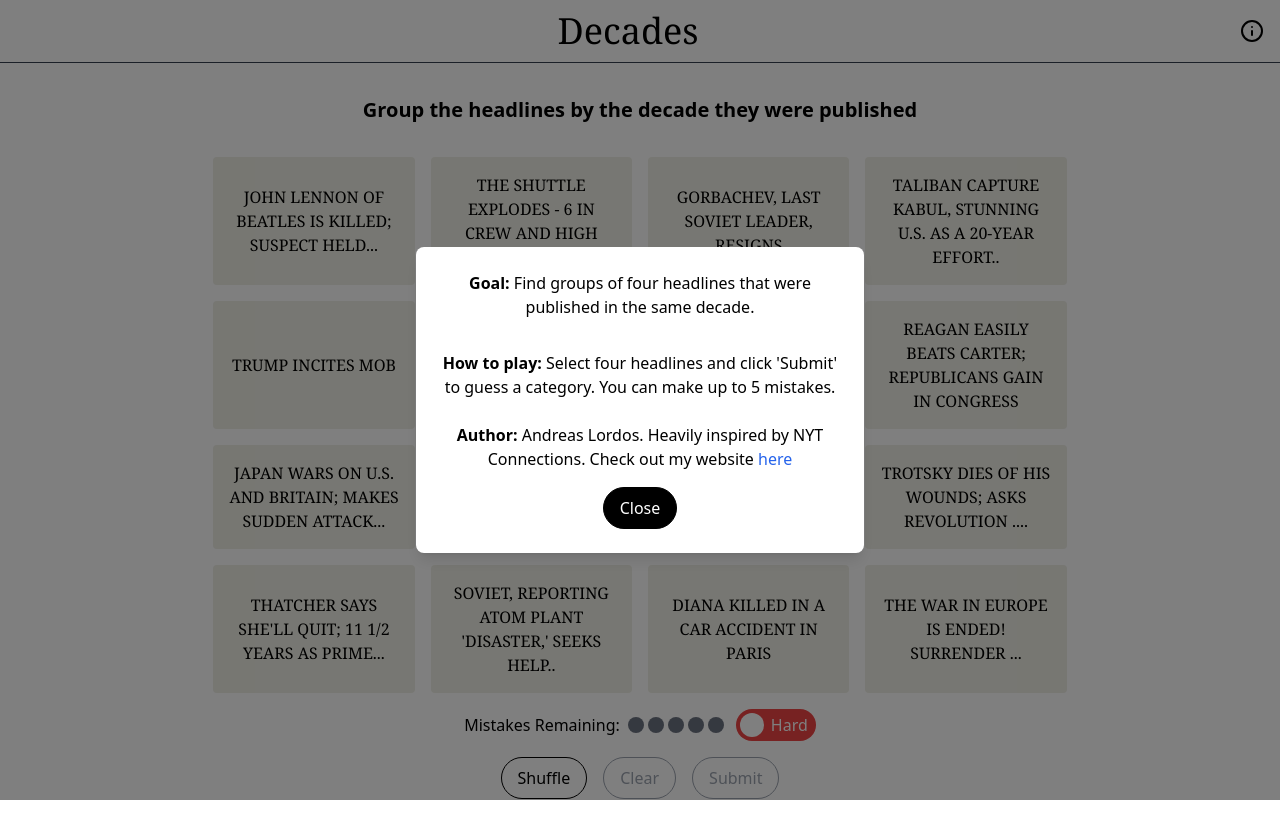
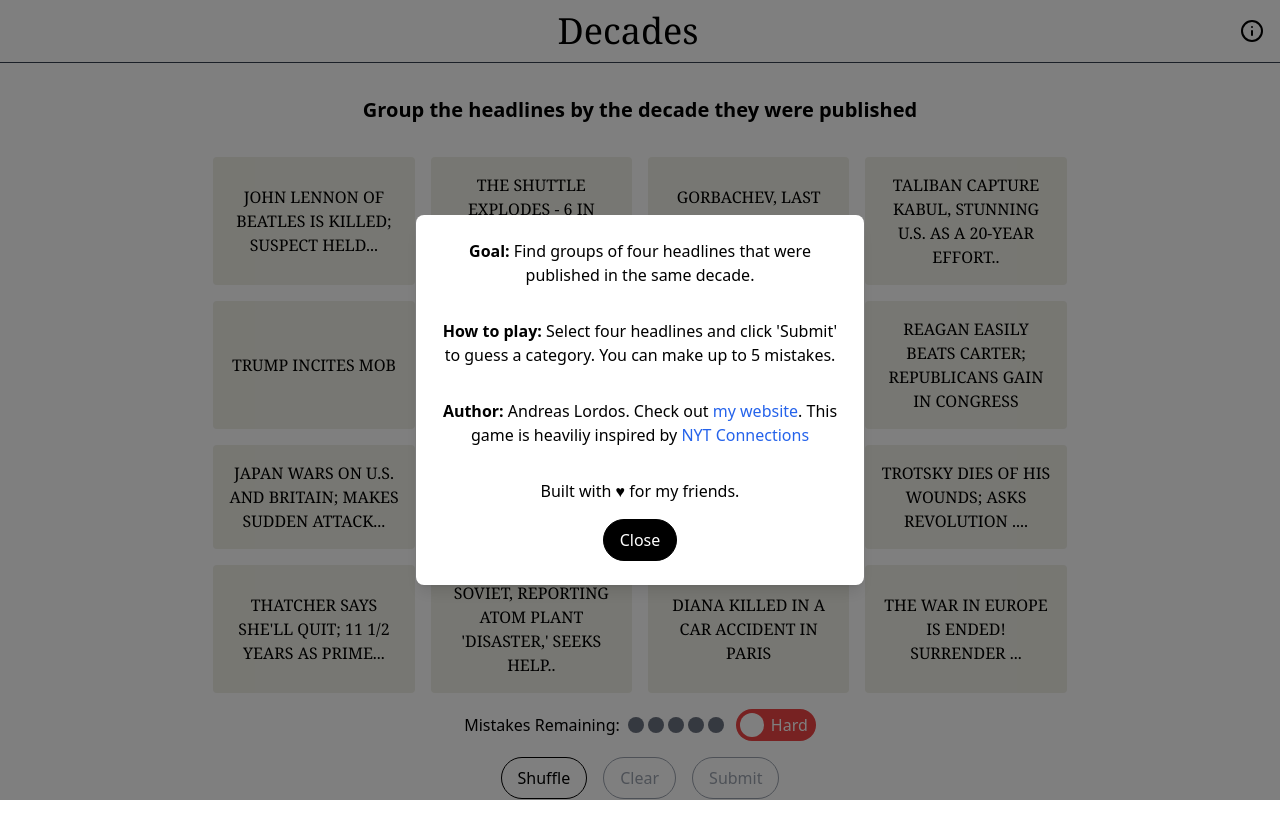
Before and after one commit to andreaslordos/decades-connections, a React (Create React App) app: page / in a window 1280 px wide. Both pictures are taken after a click on the button 1252 px from the left and 31 px from the top of the page. Shown: the top 838 px of the page. Built offline with nearby package versions, Linux system fonts and the light colour scheme; the HTML template or start-up script is replaced by a standard one.

Commit message:
fixed info modal

```diff
--- a/src/components/InfoModal.tsx
+++ b/src/components/InfoModal.tsx
@@ -19,8 +19,8 @@ export default function InfoModal({ onClose }: InfoModalProps) {
                 <div className="mb-4 space-y-2">
                     <p><strong>Goal:</strong> Find groups of four headlines that were published in the same decade.</p><br />
                     <p><strong>How to play:</strong> Select four headlines and click 'Submit' to guess a category. You can make up to {MAX_MISTAKES} mistakes.</p><br />
-                    <strong>Author:</strong> Andreas Lordos. Heavily inspired by NYT Connections. Check out my website{' '}
-                    <a href="https://lordos.tech" target="_blank" rel="noopener noreferrer" className="text-blue-600 hover:underline">here</a>
+                    <p><strong>Author:</strong> Andreas Lordos. Check out{' '} <a href="https://lordos.tech" target="_blank" rel="noopener noreferrer" className="text-blue-600 hover:underline">my website</a>. This game is heaviliy inspired by{' '} <a href="https://www.nytimes.com/games/connections" target="_blank" rel="noopener noreferrer" className="text-blue-600 hover:underline">NYT Connections</a></p><br/>
+                    <p>Built with &hearts; for my friends.</p>
                 </div>
                 <Button
                     onClick={onClose}
--- a/src/lib/constants.ts
+++ b/src/lib/constants.ts
@@ -2,4 +2,4 @@ export const GAME_TITLE = "Decades";
 export const GAME_DESCRIPTION = "Group the headlines by decade!"
 export const MAX_MISTAKES = 5;
 export const SHARE_URL = "decades.lordos.tech";
-export const START_DATE = new Date('2024-07-15');
+export const START_DATE = new Date('2024-07-21');
```
